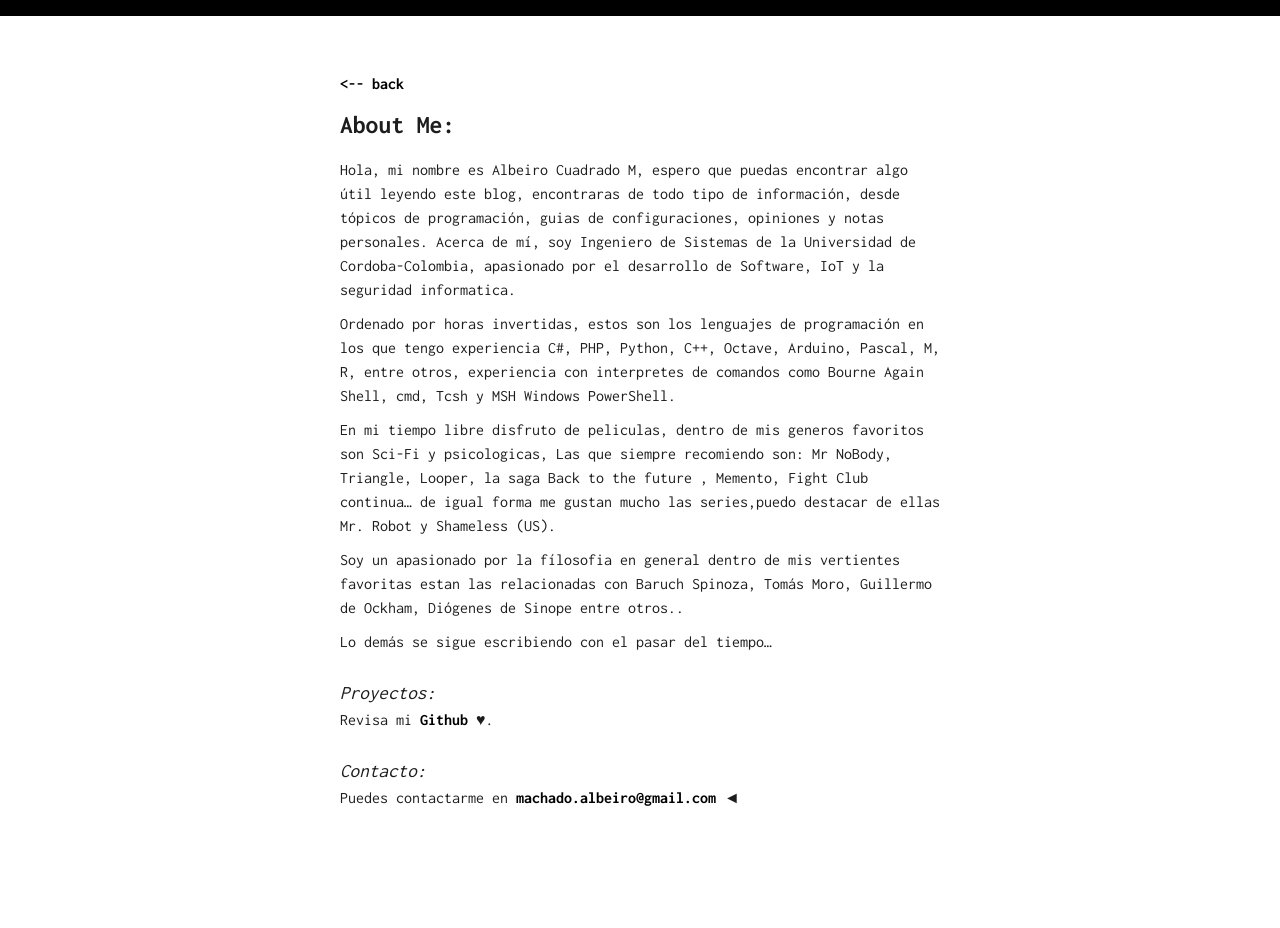
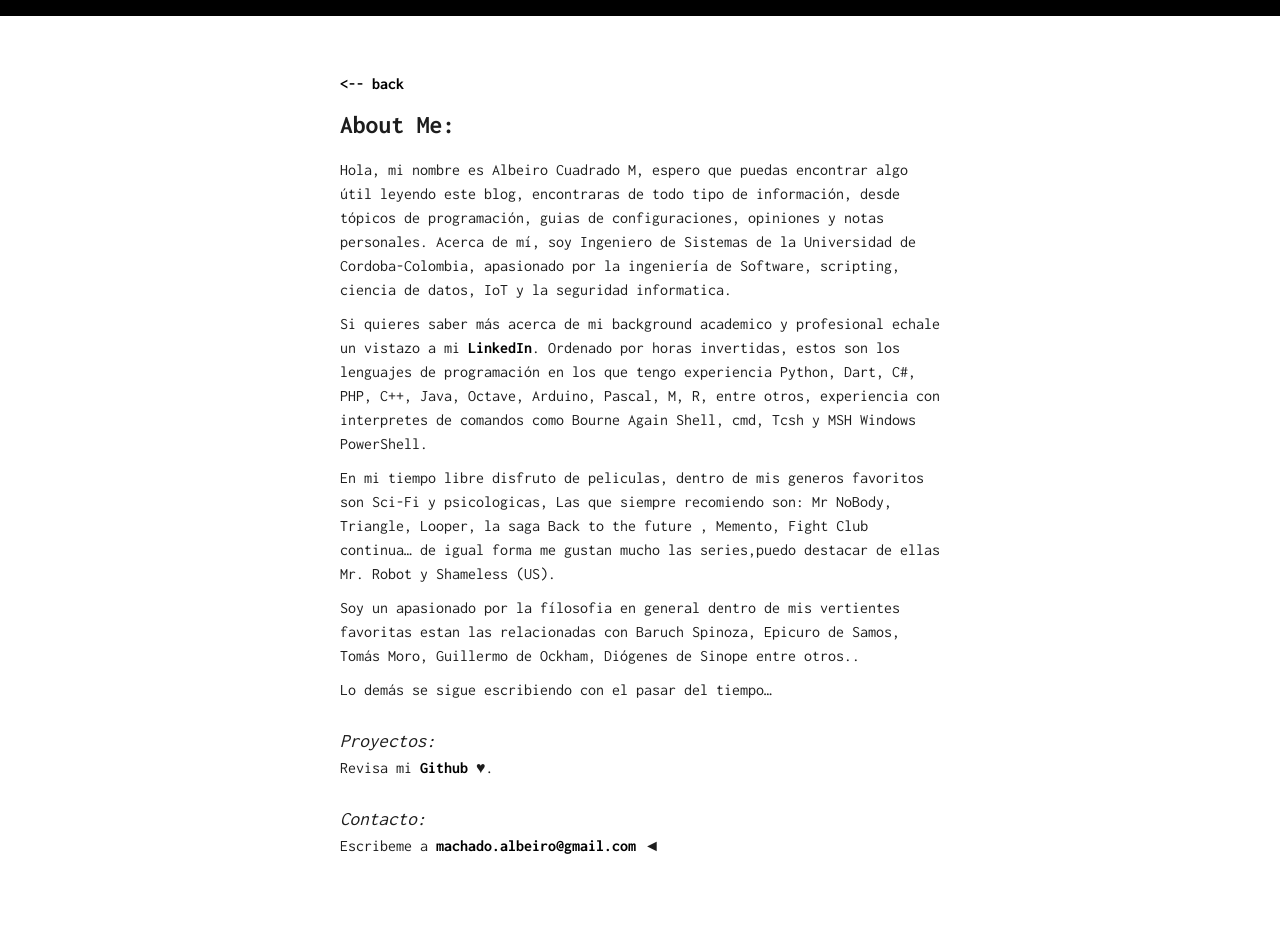
Before and after one commit to AlbCM/albcm.github.io, a Jekyll site: the page built from me/index.md, in a window 1280 px wide. Built offline with Jekyll 4.4.1, drawn with Linux system fonts in a browser that asks for light colours; comment, search, counter and statistics services are not loaded; before the commit the page ends 900 px from its top, so only the background shows below that.

Commit message:
Update index.md
Reorder programation languages, added linkedin, mail fixed... Ready to change me, adding more software background, videogames, movies and philosophic things.

```diff
--- a/me/index.md
+++ b/me/index.md
@@ -2,13 +2,14 @@
 layout: about
 ---
 
-Hola, mi nombre es Albeiro Cuadrado M, espero que puedas encontrar algo útil leyendo este blog, encontraras de todo tipo de información, desde tópicos de programación, guias de configuraciones, opiniones y notas personales. Acerca de mí, soy Ingeniero de Sistemas de la Universidad de Cordoba-Colombia, apasionado por el desarrollo de Software, IoT y la seguridad informatica.
+Hola, mi nombre es Albeiro Cuadrado M, espero que puedas encontrar algo útil leyendo este blog, encontraras de todo tipo de información, desde tópicos de programación, guias de configuraciones, opiniones y notas personales. Acerca de mí, soy Ingeniero de Sistemas de la Universidad de Cordoba-Colombia, apasionado por la ingeniería de Software, scripting, ciencia de datos, IoT y la seguridad informatica.
 
-Ordenado por horas invertidas, estos son los lenguajes de programación en los que tengo experiencia C#, PHP, Python, C++, Octave, Arduino, Pascal, M, R, entre otros, experiencia con interpretes de comandos como  Bourne Again Shell, cmd, Tcsh y MSH Windows PowerShell.
+Si quieres saber más acerca de mi background academico y profesional echale un vistazo a mi [LinkedIn](https://www.linkedin.com/in/albcm/).
+Ordenado por horas invertidas, estos son los lenguajes de programación en los que tengo experiencia Python, Dart, C#, PHP, C++, Java, Octave, Arduino, Pascal, M, R, entre otros, experiencia con interpretes de comandos como  Bourne Again Shell, cmd, Tcsh y MSH Windows PowerShell.
 
 En mi tiempo libre disfruto de peliculas, dentro de mis generos favoritos son Sci-Fi y psicologicas, Las que siempre recomiendo son: *Mr NoBody*, *Triangle*, *Looper*, la saga *Back to the future* , *Memento*, *Fight Club* continua...  de igual forma me gustan mucho las series,puedo destacar de ellas *Mr. Robot* y *Shameless (US)*.
 
-Soy un apasionado por la fílosofia en general  dentro de mis vertientes favoritas estan las relacionadas con Baruch Spinoza, Tomás Moro, Guillermo de Ockham, Diógenes de Sinope entre otros..
+Soy un apasionado por la fílosofia en general  dentro de mis vertientes favoritas estan las relacionadas con Baruch Spinoza, Epicuro de Samos, Tomás Moro, Guillermo de Ockham, Diógenes de Sinope entre otros..
 
 Lo demás se sigue escribiendo con el pasar del tiempo...
 
@@ -16,4 +17,4 @@ Lo demás se sigue escribiendo con el pasar del tiempo...
 Revisa mi [Github](https://github.com/albcm) ♥.
 
 # Contacto:
-Puedes contactarme en [machado.albeiro@gmail.com](mailto:machado.albeiro@gmail.com?subject=Blog Feedback) ◄
+Escribeme a [machado.albeiro@gmail.com](https://albcm.github.io/me/) ◄
```
